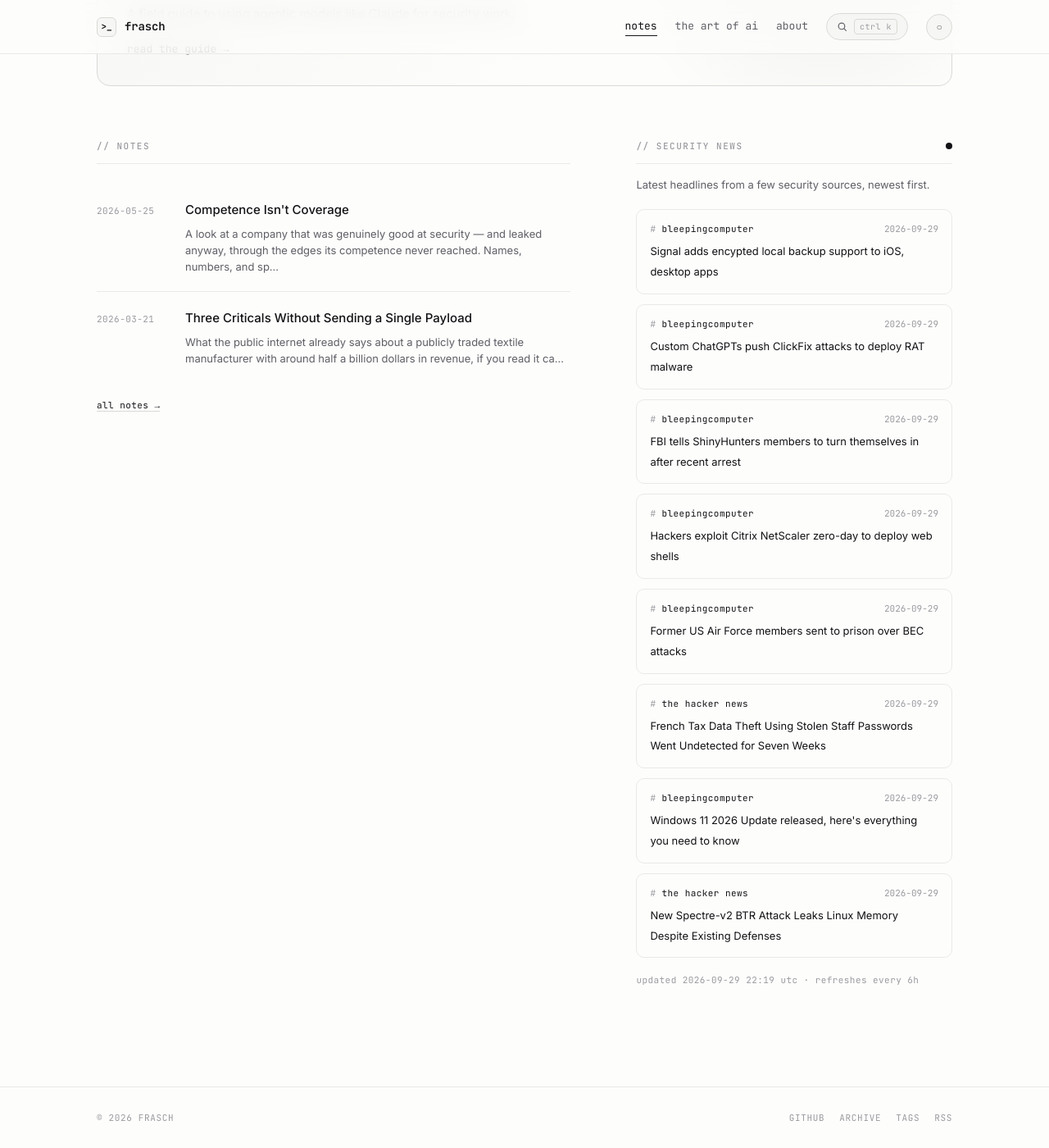
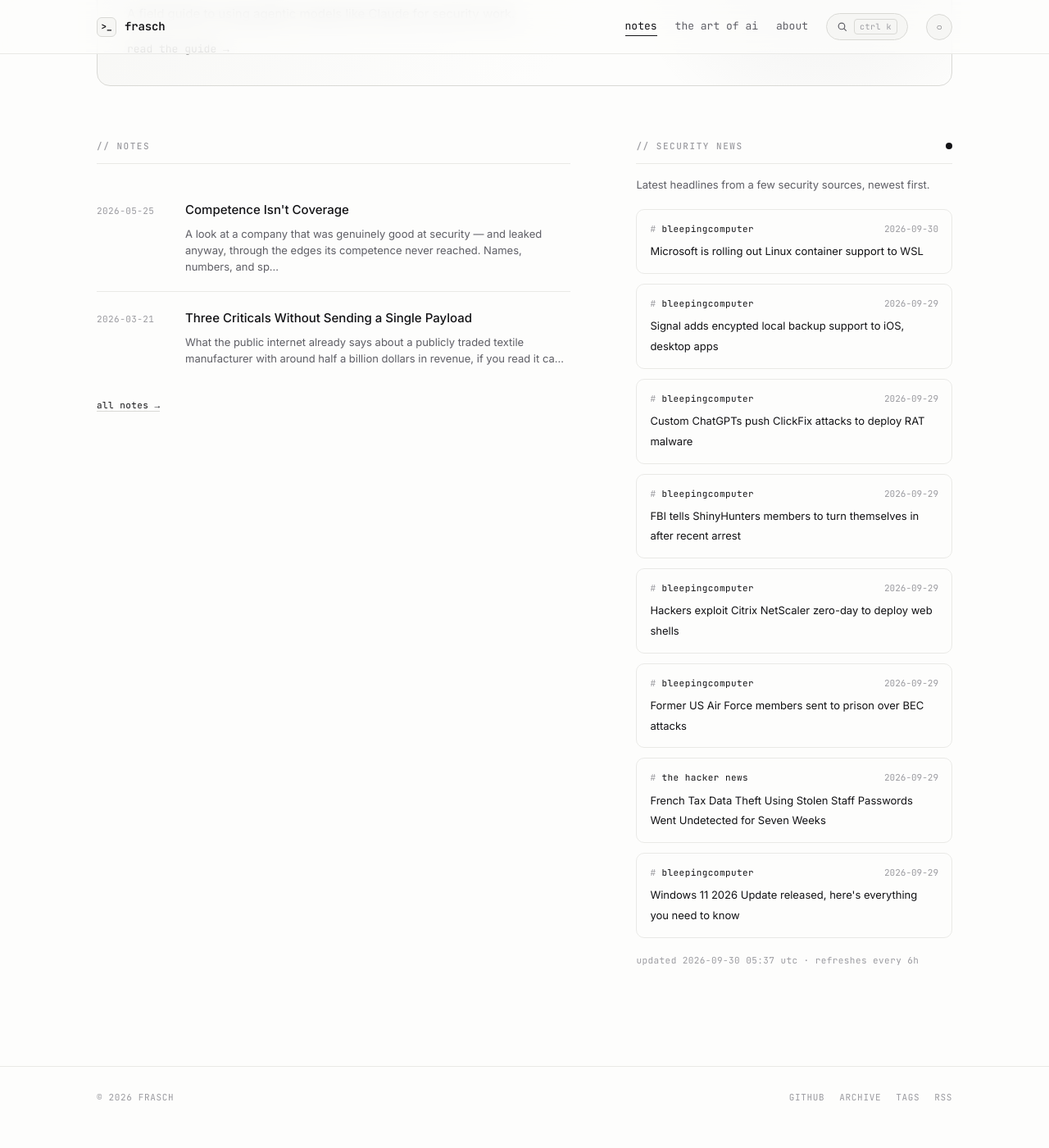
Before and after one commit to whoisfrasch/frasch, a Jekyll site: the page built from index.html, in a window 1280 px wide and 1400 px high, scrolled down 615 px. Shown: the whole window at 82% size. Built offline with Jekyll 4.4.1, drawn with Linux system fonts in a browser that asks for light colours; after the commit the page ends 1990 px from its top, so only the background shows below that.

Commit message:
Refresh security news feed

```diff
--- a/_data/news.json
+++ b/_data/news.json
@@ -1,6 +1,12 @@
 {
-  "updated": "2026-09-29T22:19:47Z",
+  "updated": "2026-09-30T05:37:54Z",
   "items": [
+    {
+      "source": "bleepingcomputer",
+      "title": "Microsoft is rolling out Linux container support to WSL",
+      "link": "https://www.bleepingcomputer.com/news/microsoft/microsoft-is-rolling-out-linux-container-support-to-wsl/",
+      "date": "2026-09-30T00:40:57Z"
+    },
     {
       "source": "bleepingcomputer",
       "title": "Signal adds encypted local backup support to iOS, desktop apps",
@@ -42,12 +48,6 @@
       "title": "Windows 11 2026 Update released, here's everything you need to know",
       "link": "https://www.bleepingcomputer.com/news/microsoft/windows-11-2026-update-released-heres-everything-you-need-to-know/",
       "date": "2026-09-29T17:37:40Z"
-    },
-    {
-      "source": "the hacker news",
-      "title": "New Spectre-v2 BTR Attack Leaks Linux Memory Despite Existing Defenses",
-      "link": "https://thehackernews.com/2026/09/new-spectre-v2-btr-attack-leaks-linux.html",
-      "date": "2026-09-29T17:20:17Z"
     }
   ]
 }
```
